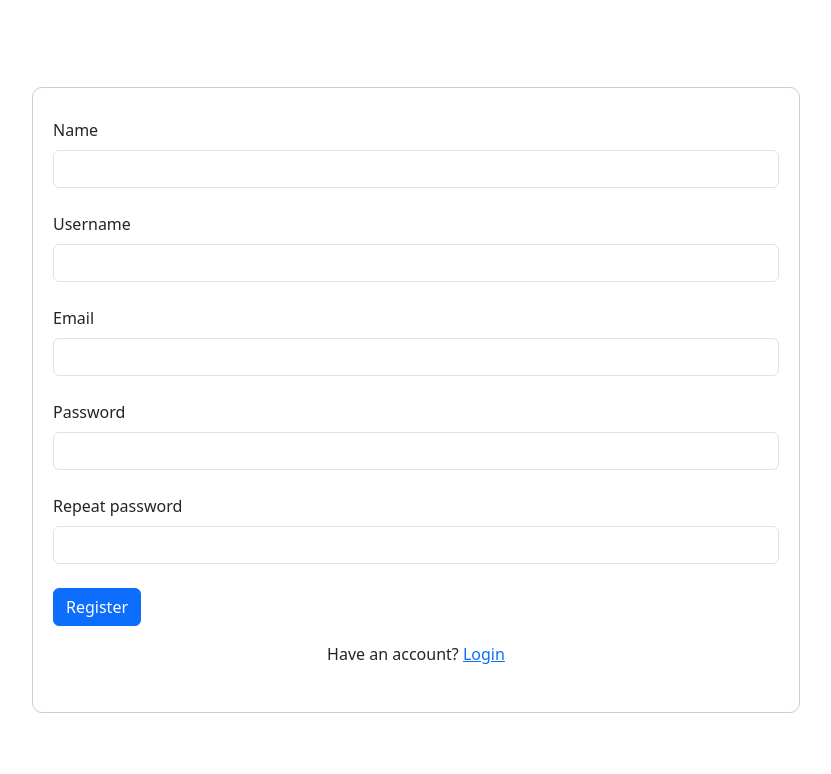
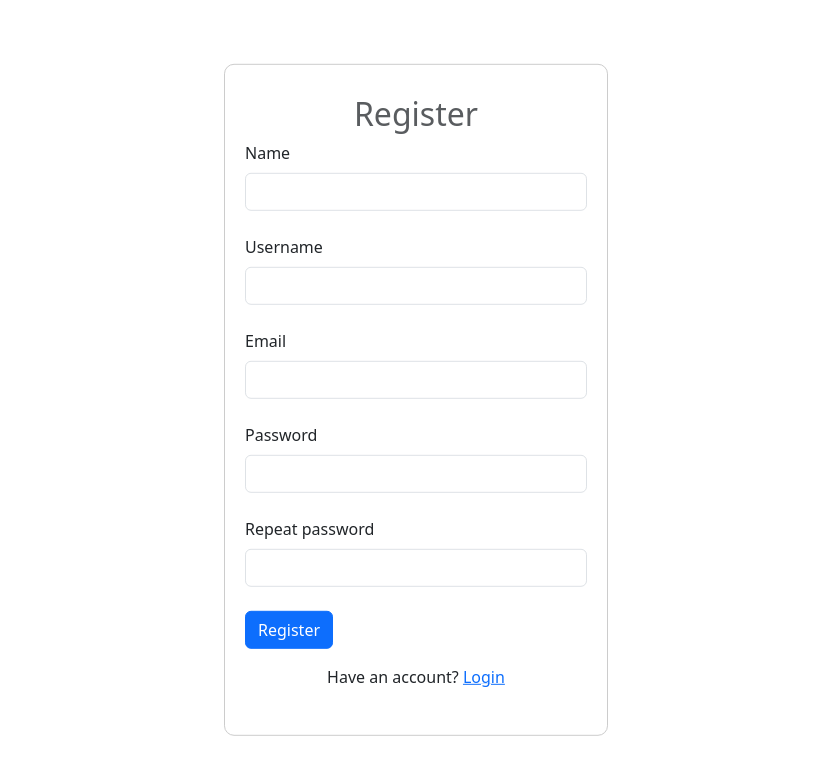
Before and after one commit to eslamar3y/itiproject, a React (Create React App) app: page /register in a window 1280 px wide. Shown: the top 774 px of the page, without its empty margins (224-1055 px from the left). Built offline with nearby package versions, Linux system fonts and the light colour scheme.

Commit message:
some text

```diff
--- a/src/Auth/Login.js
+++ b/src/Auth/Login.js
@@ -58,6 +58,7 @@ const Login = () => {
     <div className="container">
       <div className="login">
         <div className="tab-content">
+          <h2 className="text-center text-muted">Login</h2>
           <div
             className="tab-pane fade show active login-form"
             id="pills-login"
--- a/src/Auth/Register.js
+++ b/src/Auth/Register.js
@@ -72,7 +72,7 @@ const Register = () => {
 
   return (
     <div className="login">
-      <div className="tab-content">
+      <h2 className="text-center text-muted">Register</h2>
       <div className="register-form active" aria-labelledby="tab-register">
         <form>
           <div className="form-outline mb-4">
@@ -167,7 +167,6 @@ const Register = () => {
         </form>
       </div>
     </div>
-    </div>
   );
 };
 
--- a/src/index.css
+++ b/src/index.css
@@ -13,7 +13,7 @@ code {
 }
 
 .login {
-  width: 60%;
+  width: 30%;
   border: 1px solid #ccc;
   padding: 30px 20px;
   border-radius: 10px;
```
Lines whose indentation alone changed are shown as unchanged.
